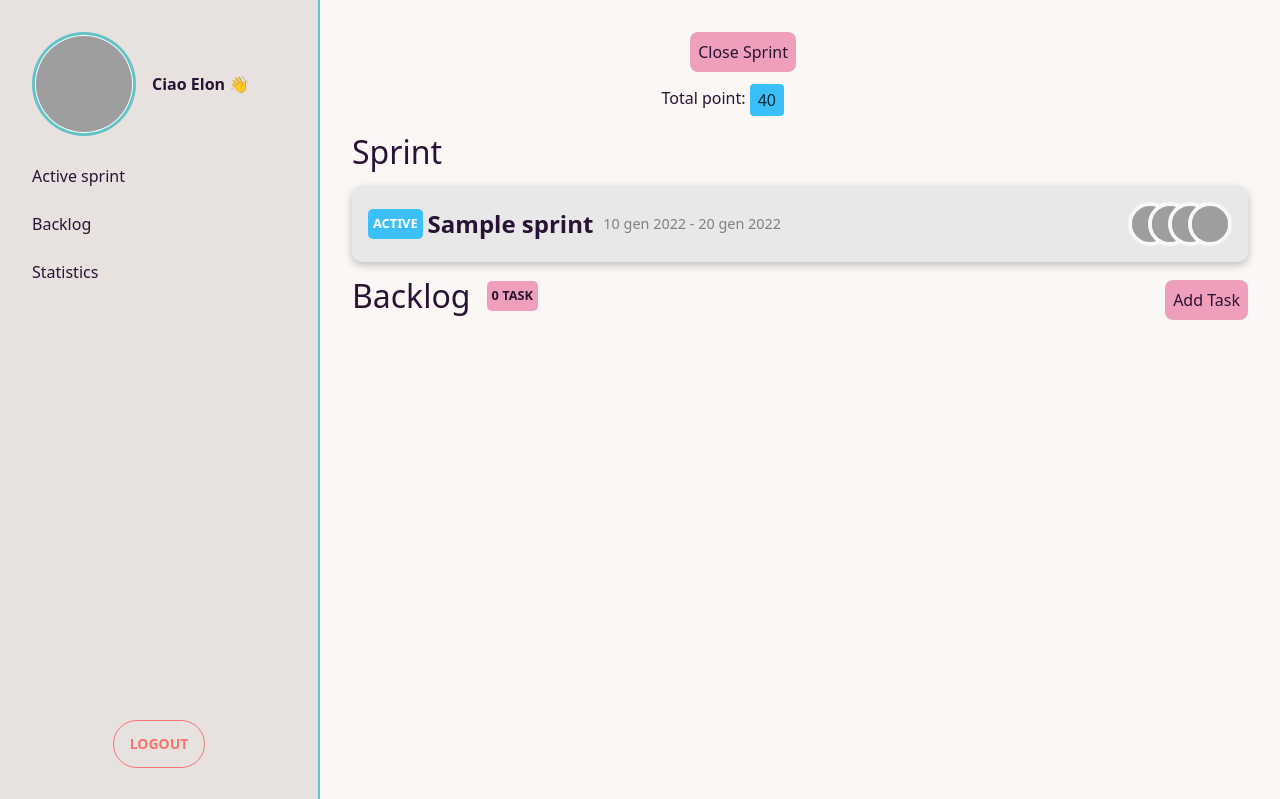
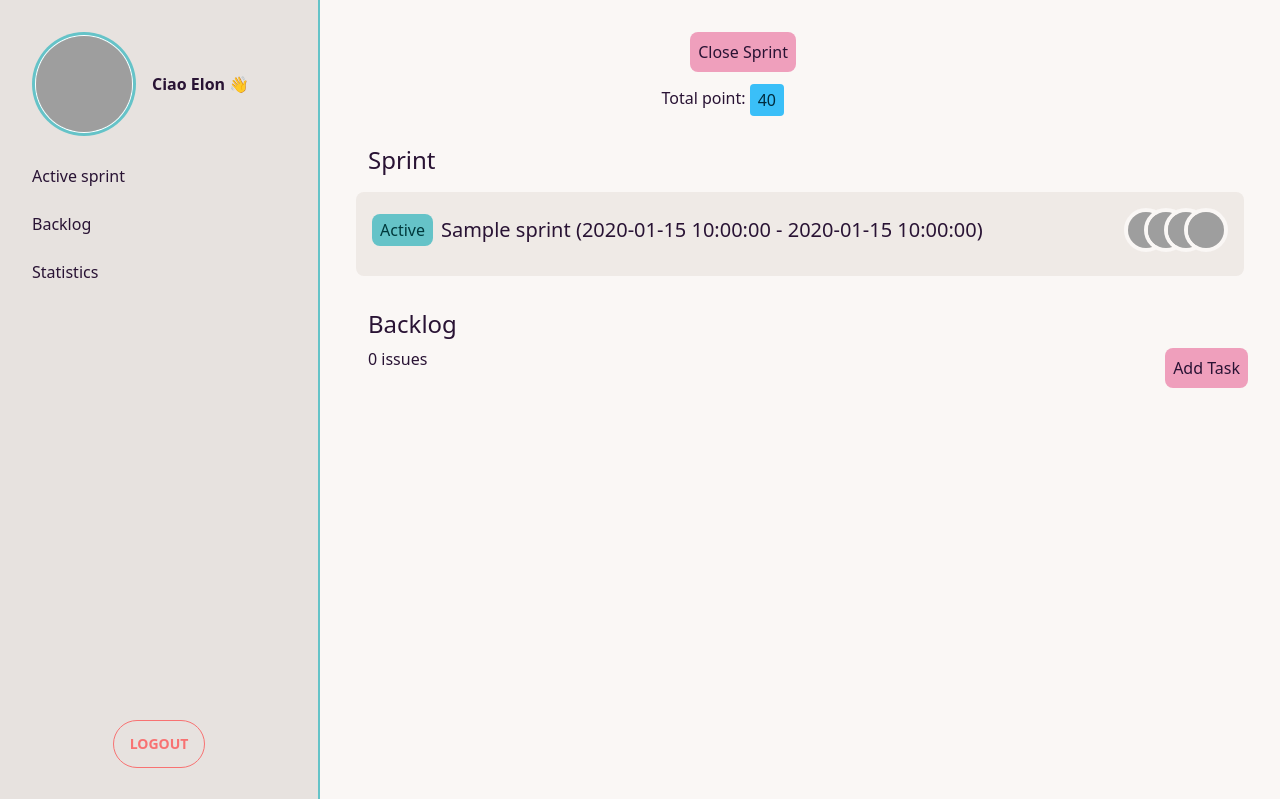
Before and after one commit to zanottipaolo/DB1-Agile, a Flask app: template templates/backlog/backlog.html in a window 1280 px wide. Shown: the top 799 px of the page. Run offline with Flask 2, Linux system fonts and the light colour scheme; the template is opened without the code that fills it: most values are stand-ins (such as "Sample title", 1, 10 or a date in 2020); some libraries are stand-ins or nearby versions; grey boxes are pictures that could not be loaded.

Commit message:
Update BE & FE of Backlog

```diff
--- a/app.py
+++ b/app.py
@@ -8,6 +8,7 @@ from backend.models import Sprint, Task
 
 app = Flask(__name__)
 
+
 @app.route('/', methods=['GET', 'POST'])
 def login():
     if request.method == 'POST':
@@ -15,28 +16,43 @@ def login():
     else:
         return render_template('login.html')
 
+
 @app.route('/sprint', methods=['POST', 'GET'])
 def sprint():
     sprint = Sprint.query.all()
     return render_template('sprint.html', sprint=sprint)
+
 
 @app.route('/backlog', methods=['POST', 'GET'])
 def backlog():
     if request.method == 'GET':
         tasks = Task.query.all()
         sprints = Sprint.query.all()
-        return render_template('backlog/backlog.html',tasks=tasks, sprints=sprints)
-    else:
+        return render_template('backlog/backlog.html', tasks=tasks, sprints=sprints)
+    if request.method == 'POST' and 'create-new-task' in request.form:
         # add new task
-        new_task = Task(request.form.get('name'), request.form.get('description'))
+        new_task = Task(request.form.get('name'),
+                        request.form.get('description'))
         db_session.add(new_task)
         db_session.commit()
         return redirect('/backlog')
+    if request.method == 'POST' and 'task-delete' in request.form:
+        # delete task
+        app.logger.info("DELETE TASK")
+        Task.query.filter_by(id=request.form.get('idTaskToDelete')).delete()
+        db_session.commit()
+        return redirect('/backlog')
+    if request.method == 'POST' and 'task-changed' in request.form:
+        # delete task
+        app.logger.info("CHAGE TASK")
+        return redirect('/backlog')
+    # Close connection to database when shutting down
 
-# Close connection to database when shutting down
+
 @app.teardown_appcontext
 def shutdown_session(exception=None):
     db_session.remove()
 
+
 if __name__ == '__main__':
-     app.run(debug=True)
+    app.run(debug=True)
--- a/templates/backlog/backlog.html
+++ b/templates/backlog/backlog.html
@@ -15,13 +15,13 @@
         </div>
 
         <div id="currentSprint">
-            <h1 style="font-size: 2em; margin: 0; padding: 0;">Sprint</h1>
+            <p class="text-2xl p-4">Sprint</p>
             {% for sprint in sprints %}
-            <div style="padding: 1em; margin: 10px 0px 10px 0px; background-color: hsl(0, 0%, 91%); border-radius: 10px; box-shadow: rgba(0, 0, 0, 0.24) 0px 3px 8px;">
-                <div style="display: flex; flex-direction: row; align-items: center;">
-                    <span style="padding: 5px; border-radius: 5px; color: white; text-transform: uppercase; font-weight: bold; margin-right: 5px; font-size: 0.8em;" class="bg-info">Active</span>
-                    <span style="font-weight: bold; font-size: 1.5em; margin-right: 10px;">{{sprint.name}}</span>
-                    <span style="color: grey; font-size: 0.9em;">10 gen 2022 - 20 gen 2022</span>
+            <div class="p-4 mx-1 bg-base-200 rounded-lg">
+                <div class="mb-2" style="display: flex; flex-direction: row; align-items: center;">
+                    <span class="py-1 px-2 rounded-lg bg-primary text-primary-content" class="bg-info">Active</span>
+                    <span class="px-2 text-xl">{{sprint.name}}  ({{sprint.start_date}} - {{sprint.end_date}})</span>
+
                     <div style="margin-left: auto;"></div>
                     <div class="avatar-group -space-x-6">
                         <div class="avatar">
@@ -48,18 +48,20 @@
                 </div>
                 {% for task in tasks %}
                     {% if task.sprint == sprint.id %}
-                        <div style="padding: 1em; background-color: white; border-color: grey; border-width: 2px; border-radius: 1em; margin: 10px;" id="card">
+                        <div class="p-2 mb-1 base-100 rounded bg-base-100 border-solid border-2 border-primary my-0" id="card">
+                            <a href="#modalInfo{{task.id}}">
                                 <div class=" grid grid-cols-2">
-                                <div class="">
-                                    <p class="w-auto inline-block align-middle">{{task.name}}</p>
+                                    <div class=" text-left align-middle">
+                                        <span class="w-auto inline-block align-middle">{{task.name}}</span>
                                     </div>
                                     <div class="flex justify-end">
                                         <span class="w-auto h-auto py-1 px-2 rounded bg-secondary py-auto my-auto text-center inline-block align-middle">EPICA</span>
                                         <span class="mx-2 my-auto inline-block align-middle">{{task.id}}</span>
                                         <img class="mx-2 flex justify-end inline-block align-middle h-8 w-8 rounded-full ring-2 ring-white" src="https://images.unsplash.com/photo-1491528323818-fdd1faba62cc?ixlib=rb-1.2.1&ixid=eyJhcHBfaWQiOjEyMDd9&auto=format&fit=facearea&facepad=2&w=256&h=256&q=80" alt=""/>
-                                    <span class="w-auto h-auto py-1 px-2 rounded bg-info text-info-content py-auto my-auto text-center inline-block align-middle">0</span>
+                                        <span class="w-auto h-auto py-1 px-2 rounded bg-info text-info-content py-auto my-auto text-center inline-block align-middle">4</span>
                                     </div>
                                 </div>
+                            </a>
                         </div>
                     {% endif %}
                 {% endfor %}
@@ -69,12 +71,12 @@
         </div>
     </div>
 
-    <div id="pageBottom">
+    <div id="pageBottom" class="mt-4">
 
-        <div class="grid grid-cols-2 gap-2">
-            <div style="display: flex; align-items: center">
-                <h1 style="font-size: 2em; margin: 0; padding: 0;">Backlog</h1>
-                <span style="padding: 5px; border-radius: 5px; text-transform: uppercase; font-weight: bold; margin-right: 5px; font-size: 0.8em;" class="bg-secondary ml-4">{{tasks|selectattr('sprint', 'none')|list|length}} task</span>
+        <div class="my-2 grid grid-cols-2 gap-2">
+            <div>
+                <p class="text-2xl p-4 mb-0">Backlog<br><span class="text-base">{{tasks|selectattr('sprint', 'none')|list|length}} issues</span></p>
+                <span></span>
             </div>
             <div class="place-self-end items-center text-right inline-block align-middle">
                 <a href="#modalNewTask">
@@ -89,29 +91,36 @@
         <div id="currentSprint">
             {% for task in tasks %}
                 {% if task.sprint == None %}
-                    <div draggable="true" style="padding: 1em; background-color: white; border-color: grey; border-width: 2px; border-radius: 1em; margin: 10px 1.5em 10px 1.5em;" id="card">
+                <div class="p-2 mb-1 base-100 rounded bg-base-100 border-solid border-2 border-primary my-0" id="card">
+                    <a href="#modalInfo{{task.id}}">
                         <div class=" grid grid-cols-2">
-                            <div class="">
-                                <p class="w-auto inline-block align-middle">{{task.name}}</p>
+                            <div class=" text-left align-middle">
+                                <span class="w-auto inline-block align-middle">{{task.name}}</span>
                             </div>
                             <div class="flex justify-end">
                                 <span class="w-auto h-auto py-1 px-2 rounded bg-secondary py-auto my-auto text-center inline-block align-middle">EPICA</span>
                                 <span class="mx-2 my-auto inline-block align-middle">{{task.id}}</span>
                                 <img class="mx-2 flex justify-end inline-block align-middle h-8 w-8 rounded-full ring-2 ring-white" src="https://images.unsplash.com/photo-1491528323818-fdd1faba62cc?ixlib=rb-1.2.1&ixid=eyJhcHBfaWQiOjEyMDd9&auto=format&fit=facearea&facepad=2&w=256&h=256&q=80" alt=""/>
-                                <span class="w-auto h-auto py-1 px-2 rounded bg-info text-info-content py-auto my-auto text-center inline-block align-middle">0</span>
+                                <span class="w-auto h-auto py-1 px-2 rounded bg-info text-info-content py-auto my-auto text-center inline-block align-middle">4</span>
+                            </div>
+                        </div>
+                    </a>
+                </div>
+                {% endif %}
+            {% endfor %}
         </div>
     </div>
 </div>
-                {% endif %}
-            {% endfor %}
 
-            <!-- Put this part before </body> tag -->
+<!-- MODAL -->
 
-            <div class="modal" id="modalInfo">
-                <div class="modal-box">
+{% for task in tasks %}
+<div class="modal" id="modalInfo{{task.id}}">
+    <form class="modal-box w-100" name="taskChanged" action="backlog" method="post">
+        <input type="hidden" name="idTaskToDelete" value="{{ task.id }}"/>
         <a href="#" class="btn btn-sm btn-circle absolute btn-error right-2 top-2">✕</a>
-                    <h3 class="font-bold text-lg">Nome della task - Id</h3>
-                    <p class="py-4">Descrizione</p>
+        <h3 class="font-bold text-lg">{{task.name}} - {{task.id}}</h3>
+        <p class="py-4">{{task.description}}</p>
         <p class="">
             Assigned to:
             <select class="mt-2 select select-primary w-auto max-w-xs">
@@ -124,9 +133,9 @@
                 <option>Federico De Duro</option>
                 <option>Paolo Zanotti</option>
                 <option>Matteo Soldini</option>
-                        </select><br>
+            </select><br><br>
             Fibonacci points:
-                        <input type="range" min="0" max="8" value="1" class="range range-xs range-primary" step="1" />
+            <input type="range" min="0" max="8" value="{{task.fibonacciPoints}}" class="range range-xs range-primary" step="1" />
             <div class="w-full flex justify-between text-xs px-2">
                 <span>0</span>
                 <span>0.5</span>
@@ -140,19 +149,28 @@
             </div>
             <br>
         </p>
+        <div class="grid grid-cols-2">
+            <div>
                 <p class="mt-1">Subtask:</p>
                 <ul class="ml-6 list-disc">
                     <li>Subtask 1</li>
                     <li>Subtask 2</li>
                     <li>Subtask 3</li>
                 </ul>
-                    <div class="modal-action">
-                        <a href="#" class="btn btn-primary">Save and close</a>
+            </div>
+            <div>
+                <p class="mb-2">Epic:</p>
+                <span class="w-auto h-auto py-1 px-2 rounded bg-secondary py-auto my-auto text-center inline-block align-middle">{{task.epic}}</span>
             </div>
         </div>
+        <div class="modal-action">
+            <button class="btn btn-error" name="task-delete" type="submit">Delete</button>
+            <button class="btn btn-primary" name="task-changed" type="submit">Save and close</button>
         </div>
+        </form>
+    </div>
+{% endfor %}
 
-            <!-- Put this part before </body> tag -->
 <div class="modal" id="modalNewTask">
     <form class="modal-box w-100" id="create-new-task-form" action="backlog" method="post">
         <a href="#" class="btn btn-sm btn-circle absolute btn-error right-2 top-2">✕</a>
@@ -161,7 +179,7 @@
         </div>
 
         <div class="mb-2 form-control w-full max-w-xs">
-                        <input type="text" name="name" placeholder="Task description" class="input input-bordered w-full max-w-xs" />
+            <input type="text" name="description" placeholder="Task description" class="input input-bordered w-full max-w-xs" />
         </div>
 
         <div class="m-2 form-control w-full max-w-xs">
@@ -191,11 +209,9 @@
         </div>
 
         <div class="mt-0 modal-action">
-                        <button class="btn btn-primary" type="submit">Add new task</button>
+            <button class="btn btn-primary" name="create-new-task" type="submit">Add new task</button>
         </div>
     </form>
 </div>
-        </div>
-    </div>
-</div>
+
 {% endblock %}
```
Also changed, not shown: database.db. Lines whose indentation alone changed are shown as unchanged.
